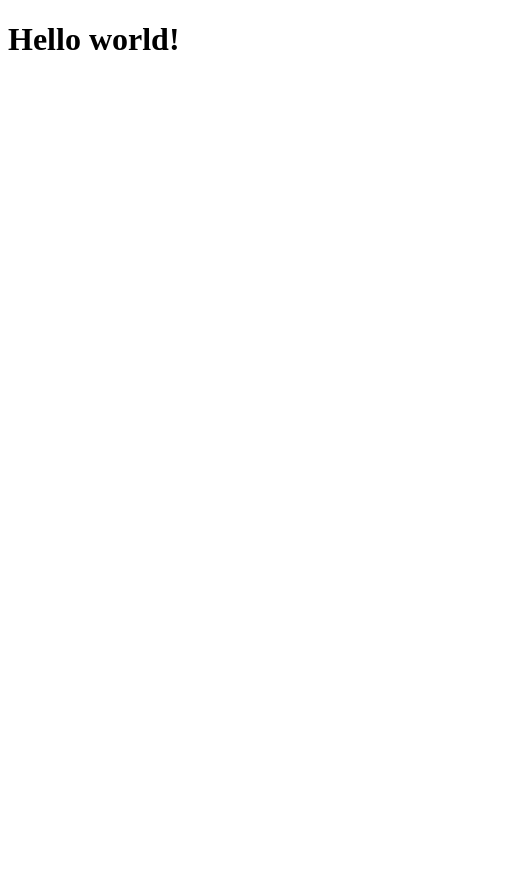
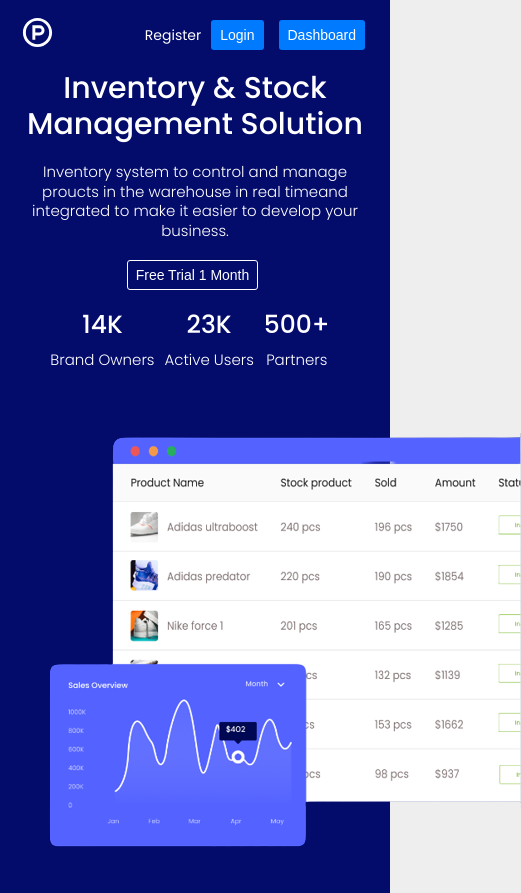
Before and after one commit to AbrahamNobleOX/inventory-app, a React (Create React App) app in the folder frontend/: page / in a window 390 px wide. Shown: the whole page, 521 px wide, since content can reach past the window. Before the commit the page ends 844 px from the top, so only its background shows below. Built offline with nearby package versions, Linux system fonts and the light colour scheme.

Commit message:
Added routing and home page

```diff
--- a/frontend/package.json
+++ b/frontend/package.json
@@ -7,9 +7,12 @@
     "@testing-library/jest-dom": "^5.17.0",
     "@testing-library/react": "^13.4.0",
     "@testing-library/user-event": "^13.5.0",
+    "node-sass": "^7.0.3",
     "react": "^18.2.0",
     "react-dom": "^18.2.0",
+    "react-icons": "^4.10.1",
     "react-redux": "^8.1.2",
+    "react-router-dom": "^6.15.0",
     "react-scripts": "5.0.1",
     "web-vitals": "^2.1.4"
   },
--- a/frontend/src/App.js
+++ b/frontend/src/App.js
@@ -1,5 +1,14 @@
+import { BrowserRouter, Routes, Route } from "react-router-dom";
+import Home from "./pages/Home/Home";
+
 function App() {
-  return <h1>Hello world!</h1>;
+  return (
+    <BrowserRouter>
+      <Routes>
+        <Route path="/" element={<Home />} />
+      </Routes>
+    </BrowserRouter>
+  );
 }
 
 export default App;
--- a/frontend/src/index.js
+++ b/frontend/src/index.js
@@ -3,6 +3,7 @@
 import App from "./App";
 import { store } from "./redux/store";
 import { Provider } from "react-redux";
+import "./index.css";
 
 const root = ReactDOM.createRoot(document.getElementById("root"));
 root.render(
--- /dev/null
+++ b/frontend/src/pages/Home/Home.js
@@ -0,0 +1,66 @@
+import React from "react";
+import { RiProductHuntLine } from "react-icons/ri";
+import { Link } from "react-router-dom";
+import "./Home.scss";
+import heroImg from "../../assets/inv-img.png";
+
+const Home = () => {
+  return (
+    <div className="home">
+      <nav className="container --flex-between ">
+        <div className="logo">
+          <RiProductHuntLine size={35} />
+        </div>
+        <ul className="home-links">
+          <li>
+            <Link to="/register">Register</Link>
+          </li>
+          <li>
+            <button className="--btn --btn-primary">
+              <Link to="/login">Login</Link>
+            </button>
+          </li>
+          <li>
+            <button className="--btn --btn-primary">
+              <Link to="/dashboard">Dashboard</Link>
+            </button>
+          </li>
+        </ul>
+      </nav>
+      {/* HERO SECTION */}
+      <section className="container hero">
+        <div className="hero-text">
+          <h2>Inventory {"&"} Stock Management Solution</h2>
+          <p>
+            Inventory system to control and manage proucts in the warehouse in
+            real timeand integrated to make it easier to develop your business.
+          </p>
+          <div className="hero-buttons">
+            <button className="--btn --btn-secondary">
+              <Link to="/dashboard">Free Trial 1 Month</Link>
+            </button>
+          </div>
+          <div className="--flex-start">
+            <NumberText num="14K" text="Brand Owners" />
+            <NumberText num="23K" text="Active Users" />
+            <NumberText num="500+" text="Partners" />
+          </div>
+        </div>
+        <div className="hero-image">
+          <img src={heroImg} alt="Inventory" />
+        </div>
+      </section>
+    </div>
+  );
+};
+
+const NumberText = ({ num, text }) => {
+  return (
+    <div className="--mr">
+      <h3 className="--color-white">{num}</h3>
+      <p className="--color-white">{text}</p>
+    </div>
+  );
+};
+
+export default Home;
--- /dev/null
+++ b/frontend/src/pages/Home/Home.scss
@@ -0,0 +1,69 @@
+.home {
+  background-color: #030b6b;
+  min-height: 100vh;
+
+  & nav {
+    padding-top: 1.5rem;
+    padding-bottom: 1.5rem;
+    color: #fff;
+    & > .logo {
+      color: #fff;
+    }
+  }
+}
+.home-links {
+  display: flex;
+  justify-content: center;
+  align-items: center;
+  & li a {
+    color: #fff;
+  }
+  & > * {
+    margin-left: 1rem;
+    color: #fff;
+  }
+}
+
+.hero {
+  display: flex;
+  justify-content: center;
+  align-items: center;
+}
+
+.hero-text {
+  width: 50%;
+  & > * {
+    color: #fff;
+    margin-bottom: 2rem;
+  }
+  & > h2 span {
+    display: block;
+  }
+  & .hero-buttons a {
+    color: #fff;
+  }
+}
+.hero-image {
+  width: 50%;
+}
+@media screen and (max-width: 600px) {
+  .hero {
+    flex-direction: column;
+  }
+
+  .hero-text {
+    display: flex;
+    justify-content: center;
+    align-items: center;
+    flex-direction: column;
+    width: 100%;
+    margin: auto;
+    text-align: center;
+  }
+  .hero-image {
+    width: 100%;
+    &img {
+      width: 100%;
+    }
+  }
+}
```
Also changed, not shown: frontend/src/pages/auth/auth.module.scss (added, +86 -0 lines), frontend/src/pages/auth/Forgot.js (added), frontend/src/pages/auth/Login.js (added), frontend/src/pages/auth/Register.js (added), frontend/src/pages/auth/Reset.js (added), 1 other file (tests, documents, lock files or other folders).
